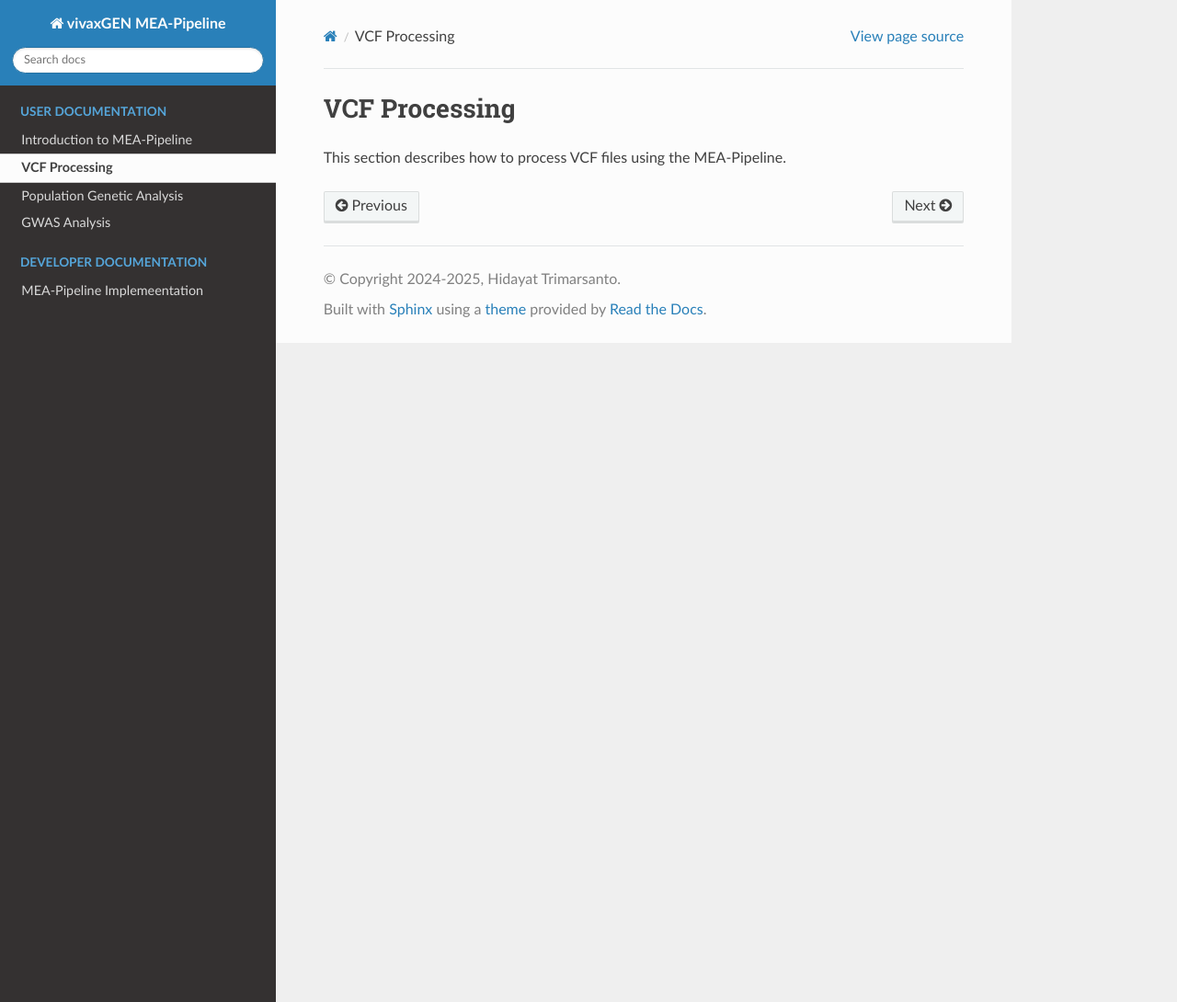
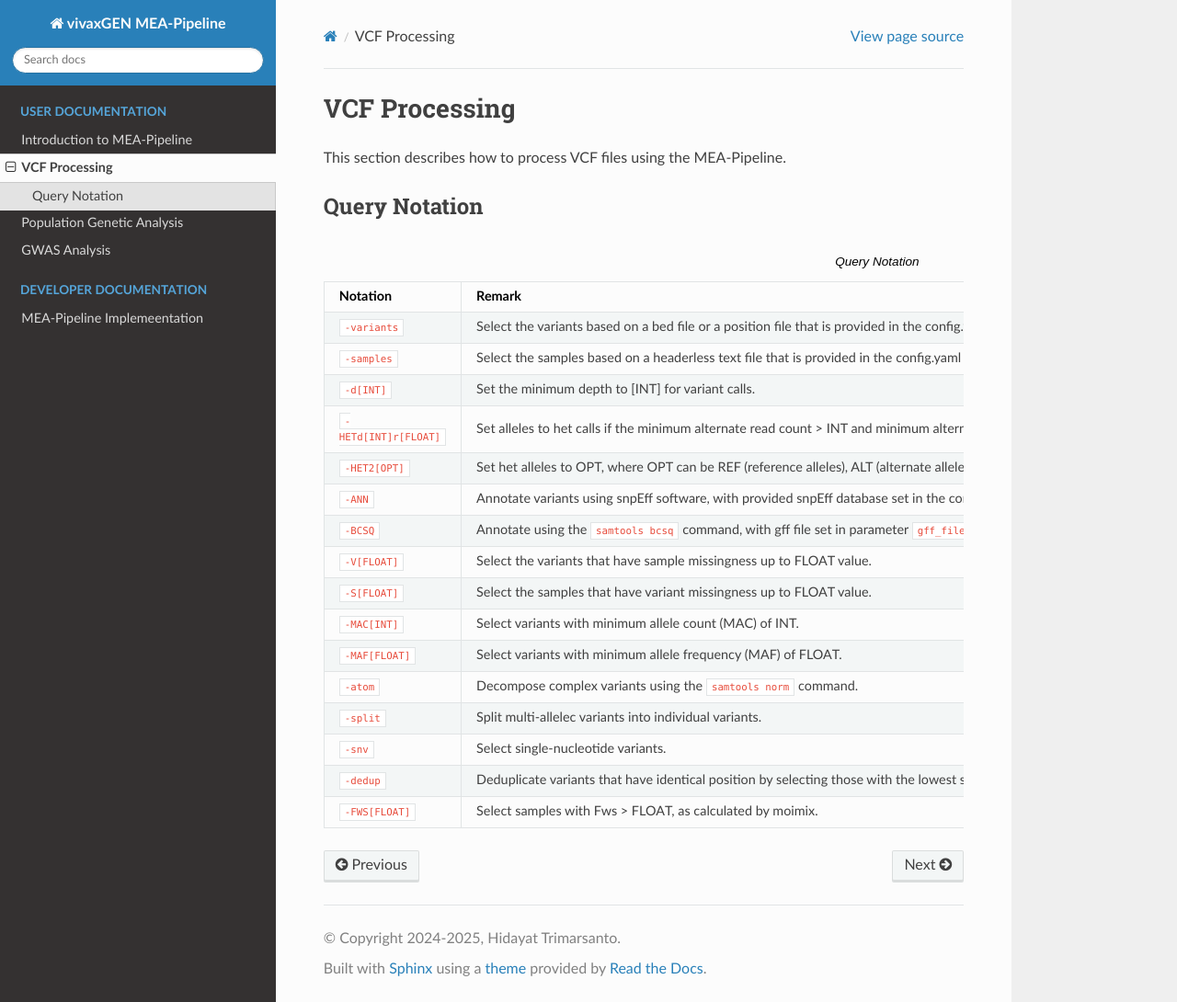
Before and after one commit to vivaxgen/mea-pipeline, a Sphinx documentation site: the page built from docs/source/userdocs/vcf_processing.rst, in a window 1280 px wide and 1090 px high. Shown: the whole window at 92% size. Built offline with Sphinx 7.4.7 and the Read the Docs theme 3.1.0, drawn with Linux system fonts in a browser that asks for light colours.

Commit message:
add: table of notation

```diff
--- a/docs/source/userdocs/vcf_processing.rst
+++ b/docs/source/userdocs/vcf_processing.rst
@@ -2,3 +2,54 @@ VCF Processing
 ==============
 
 This section describes how to process VCF files using the MEA-Pipeline.
+
+
+Query Notation
+--------------
+
+.. list-table:: Query Notation
+    :widths: 25 75
+    :header-rows: 1
+
+    * - Notation
+      - Remark
+    * - ``-variants``
+      - Select the variants based on a bed file or a position file that is
+        provided in the config.yaml with parameter ``variant_file``
+    * - ``-samples``
+      - Select the samples based on a headerless text file that is provided
+        in the config.yaml with parameter ``sample_file``
+    * - ``-d[INT]``
+      - Set the minimum depth to [INT] for variant calls.
+    * - ``-HETd[INT]r[FLOAT]``
+      - Set alleles to het calls if the minimum alternate read count > INT and
+        minimum alternate read ratio (out of total reads) > FLOAT.
+    * - ``-HET2[OPT]``
+      - Set het alleles to OPT, where OPT can be REF (reference alleles), ALT
+        (alternate alleles), MISS (missing alleles) or MAJ (major alleles).
+    * - ``-ANN``
+      - Annotate variants using snpEff software, with provided snpEff database
+        set in the config.yaml with parameter ``snpEff_config_file``,
+        ``snpEff_data_dir``, and ``snpEff_db``.
+    * - ``-BCSQ``
+      - Annotate using  the ``samtools bcsq`` command, with gff file set in
+        parameter ``gff_file``.
+    * - ``-V[FLOAT]``
+      - Select the variants that have sample missingness up to FLOAT value.
+    * - ``-S[FLOAT]``
+      - Select the samples that have variant missingness up to FLOAT value.
+    * - ``-MAC[INT]``
+      - Select variants with minimum allele count (MAC) of INT.
+    * - ``-MAF[FLOAT]``
+      - Select variants with minimum allele frequency (MAF) of FLOAT.
+    * - ``-atom``
+      - Decompose complex variants using the ``samtools norm`` command.
+    * - ``-split``
+      - Split multi-allelec variants into individual variants.
+    * - ``-snv``
+      - Select single-nucleotide variants.
+    * - ``-dedup``
+      - Deduplicate variants that have identical position by selecting those
+        with the lowest sample missingness.
+    * - ``-FWS[FLOAT]``
+      - Select samples with Fws > FLOAT, as calculated by moimix.
```
